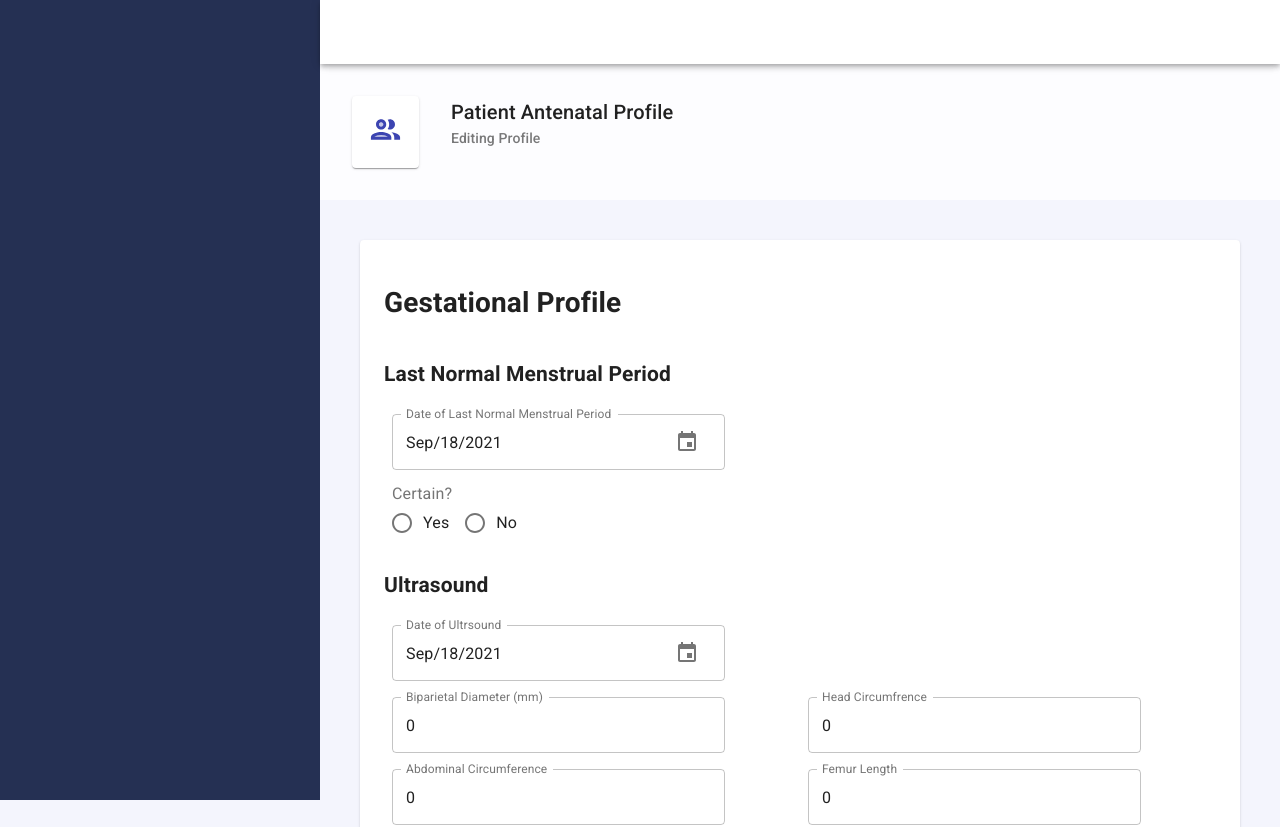
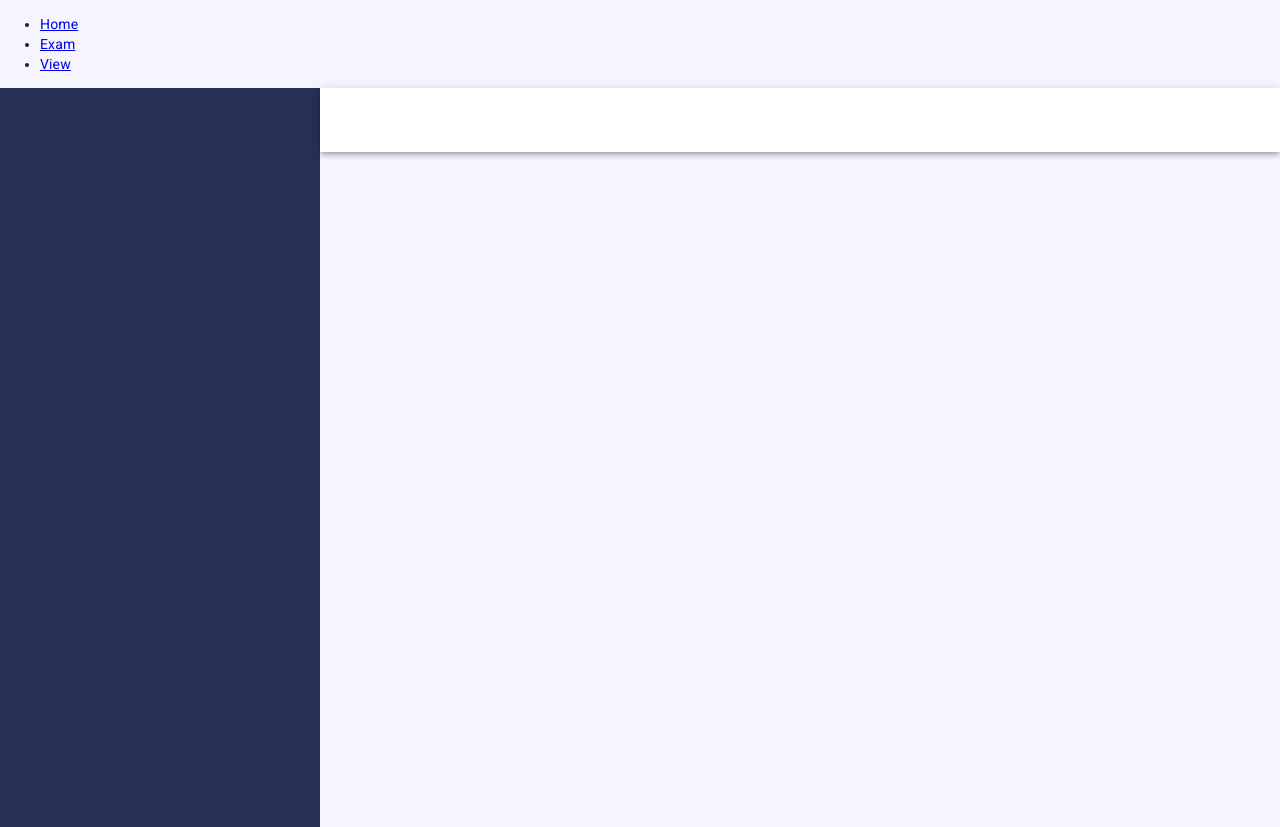
Before and after one commit to ImhotechSolutions/hackmit21, a React (Create React App) app in the folder frontend/: page / in a window 1280 px wide. Shown: the top 827 px of the page. Built offline with nearby package versions, Linux system fonts and the light colour scheme.

Commit message:
Add basic router

```diff
--- a/frontend/src/App/App.js
+++ b/frontend/src/App/App.js
@@ -1,61 +1,85 @@
 import React from 'react';
 import './App.css';
-import SideMenu from "../components/SideMenu";
-import { makeStyles, CssBaseline, createMuiTheme, ThemeProvider } from '@material-ui/core';
-import Header from "../components/Header";
+import { BrowserRouter as Router, Switch, Route, Link } from 'react-router-dom';
+import SideMenu from '../components/SideMenu';
+import { makeStyles, CssBaseline, createTheme, ThemeProvider } from '@material-ui/core';
+import Header from '../components/Header';
 import PageHeader from '../components/PageHeader';
 
-import Patient from "../pages/Patients/Patient";
+import Patient from '../pages/Patients/Patient';
 
-const theme = createMuiTheme({
-  palette: {
-    primary: {
-      main: "#333996",
-      light: '#3c44b126'
+const theme = createTheme({
+  palette   : {
+    primary    : {
+      main  : '#333996',
+      light : '#3c44b126'
     },
-    secondary: {
-      main: "#f83245",
-      light: '#f8324526'
+    secondary  : {
+      main  : '#f83245',
+      light : '#f8324526'
     },
-    background: {
-      default: "#f4f5fd"
+    background : {
+      default : '#f4f5fd'
+    }
   },
-  },
-  overrides:{
-    MuiAppBar:{
-      root:{
-        transform:'translateZ(0)'
+  overrides : {
+    MuiAppBar : {
+      root : {
+        transform : 'translateZ(0)'
       }
     }
   },
-  props:{
-    MuiIconButton:{
-      disableRipple:true
+  props     : {
+    MuiIconButton : {
+      disableRipple : true
     }
   }
-})
-
+});
 
 const useStyles = makeStyles({
-  appMain: {
-    paddingLeft: '320px',
-    width: '100%'
+  appMain : {
+    paddingLeft : '320px',
+    width       : '100%'
   }
-})
+});
 
 function App() {
   const classes = useStyles();
 
   return (
+    <Router>
+      <div>
+        <nav>
+          <ul>
+            <li>
+              <Link to='/'>Home</Link>
+            </li>
+            <li>
+              <Link to='/exam'>Exam</Link>
+            </li>
+            <li>
+              <Link to='/view'>View</Link>
+            </li>
+          </ul>
+        </nav>
+
         <ThemeProvider theme={theme}>
           <SideMenu />
           <div className={classes.appMain}>
             <Header />
-
+            <Switch>
+              <Route exact path='/view'>
+                <h1>tbd...</h1>
+              </Route>
+              <Route exact path='/exam'>
                 <Patient />
+              </Route>
+            </Switch>
           </div>
           <CssBaseline />
         </ThemeProvider>
+      </div>
+    </Router>
   );
 }
 
--- a/frontend/src/components/SideMenu.js
+++ b/frontend/src/components/SideMenu.js
@@ -1,27 +1,23 @@
-import React from 'react'
-import { makeStyles, withStyles } from "@material-ui/core";
+import React from 'react';
+import { makeStyles, withStyles } from '@material-ui/core';
 
 // withStyles & makeStyles
 
 const style = {
-    sideMenu: {
-        display: 'flex',
-        flexDirection: 'column',
-        position: 'absolute',
-        left: '0px',
-        width: '320px',
-        height: '100%',
-        backgroundColor: '#253053'
-    }
-}
+  sideMenu : {
+    display         : 'flex',
+    flexDirection   : 'column',
+    position        : 'absolute',
+    left            : '0px',
+    width           : '320px',
+    height          : '100%',
+    backgroundColor : '#253053'
+  }
+};
 
-const SideMenu = (props) => {
-    const { classes } = props;
-    return (
-        <div className={classes.sideMenu}>
-
-        </div>
-    )
-}
+const SideMenu = props => {
+  const { classes } = props;
+  return <div className={classes.sideMenu} />;
+};
 
 export default withStyles(style)(SideMenu);
--- /dev/null
+++ b/frontend/src/services/procedures.js
@@ -0,0 +1,5 @@
+import http from '../http-common';
+
+export const getAll = () => {
+  return http.get('/');
+};
```
Lines whose indentation alone changed are shown as unchanged.
